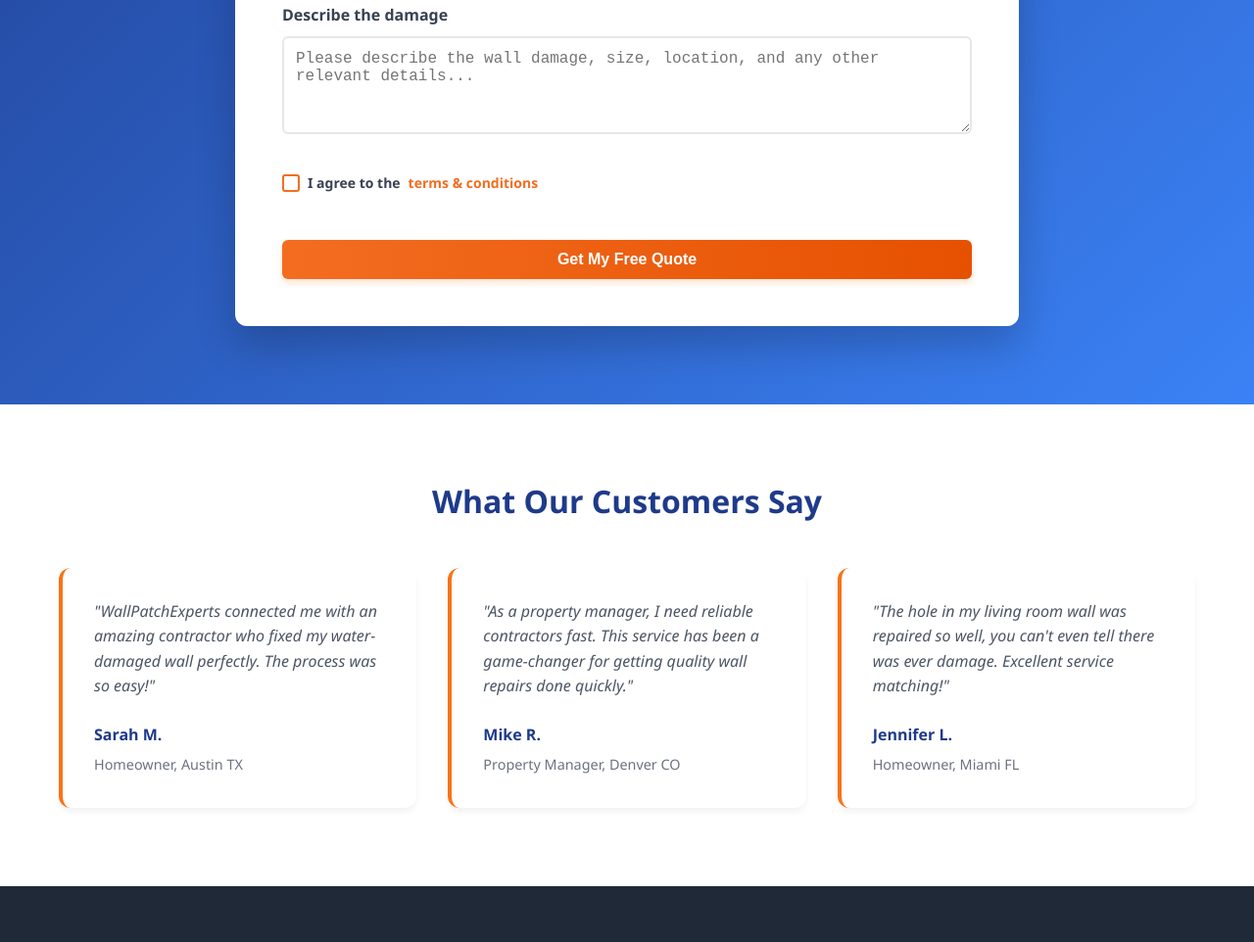
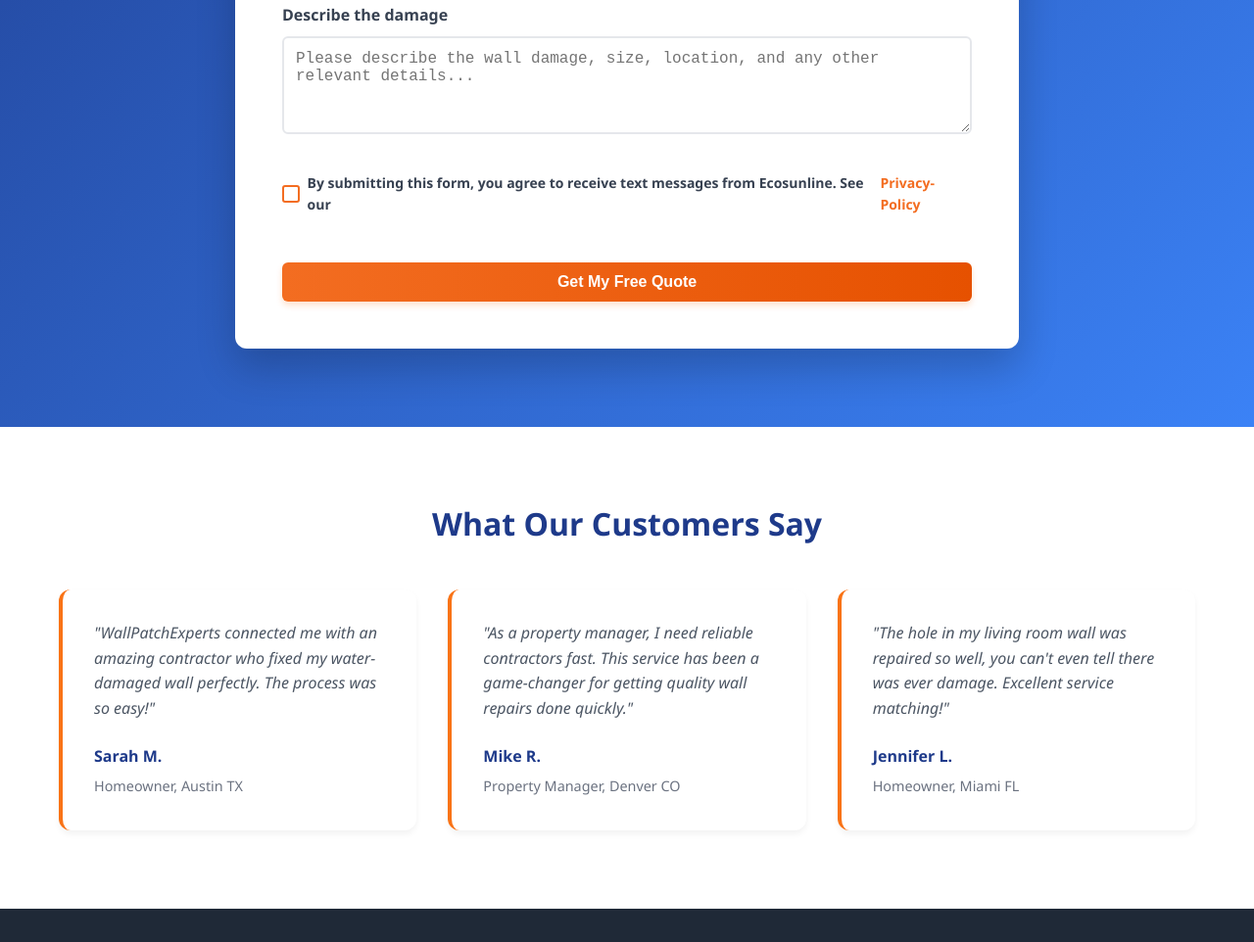
Before and after one commit to DivyanshiShrivastav04/WallPatchExperts, a plain HTML site: page index.html in a window 1280 px wide. Shown: the part 3152-4114 px from the top of the page at 98% size. Drawn offline with Linux system fonts and the light colour scheme.

Commit message:
Update index.html

```diff
--- a/index.html
+++ b/index.html
@@ -207,7 +207,7 @@
   <label class="custom-check">
     <input type="checkbox" name="agree" required>
     <span class="checkmark"></span>
-    I agree to the <a href="#" style="color:#f36d21;text-decoration:none;">terms & conditions</a>
+    By submitting this form, you agree to receive text messages from Ecosunline. See our <a href="privacy.html" style="color:#f36d21;text-decoration:none;">Privacy-Policy</a>
   </label>
 </div>
 <style>
```
